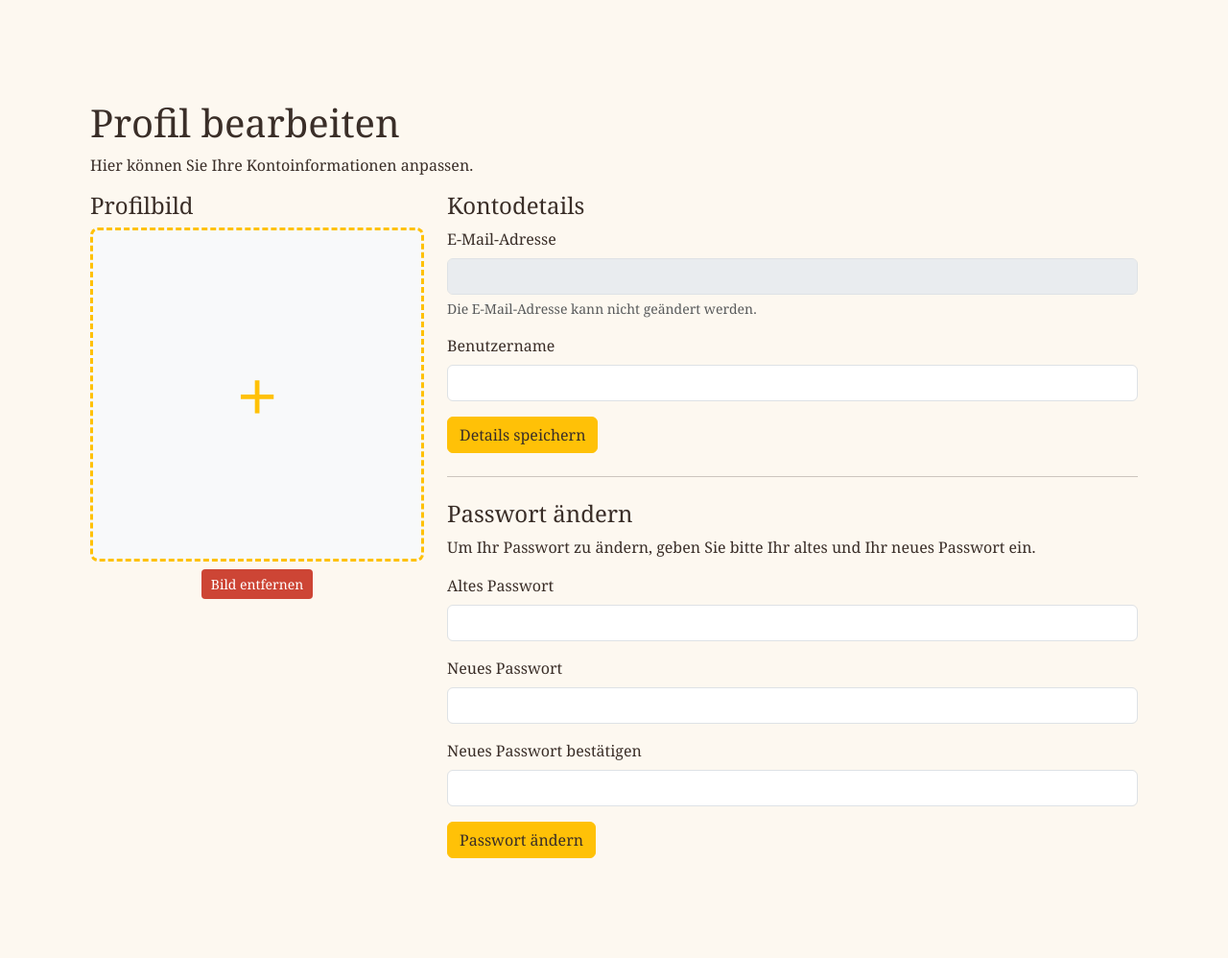
After one commit to bomeocode/wurstify, a CodeIgniter 4 app: the page made by app/Views/profile/show.php in a window 1280 px wide. The commit adds this page. Shown: the whole page at 96% size. Run offline with PHP 8.4 and a stand-in for CodeIgniter, Linux system fonts and the light colour scheme; the template is opened without the code that fills it, so the values that code supplies are empty; some libraries are stand-ins or nearby versions.

Commit message:
User profile

```diff
--- a/app/Config/Routes.php
+++ b/app/Config/Routes.php
@@ -12,12 +12,16 @@ $routes->post('ratings/create', 'Ratings::create');
 $routes->get('/feed', 'Feed::index');
 $routes->get('/merch', 'Merch::index');
 $routes->get('/settings', 'Settings::index');
-$routes->get('/me', 'Settings::profile');
 $routes->get('vendor/(:segment)', 'Vendor::show/$1');
 $routes->get('api/vendors/(:segment)/ratings', 'Api\VendorRatings::index/$1');
 $routes->get('api/vendor-search', 'Api\VendorSearch::index');
 $routes->post('api/rating-image-upload', 'Api\RatingImageUpload::upload');
 $routes->post('api/rating-image-delete', 'Api\RatingImageUpload::delete');
+
+// Profil bearbeiten
+$routes->get('profile', 'Profile::show', ['filter' => 'session']);
+$routes->post('profile/update', 'Profile::update', ['filter' => 'session']);
+$routes->post('api/avatar-upload', 'Api\AvatarUpload::upload', ['filter' => 'session']);
 
 service('auth')->routes($routes);
 
--- a/app/Models/UserModel.php
+++ b/app/Models/UserModel.php
@@ -20,15 +20,12 @@ class UserModel extends ShieldUserModel
         // da diese Spalten in der `users`-Tabelle nicht existieren.
         $this->allowedFields = [
             ...$this->allowedFields,
+            'avatar',
             // Hier könnten Sie EIGENE, ZUSÄTZLICHE Spalten eintragen,
             // falls Sie die `users`-Tabelle später einmal erweitern.
             // z.B. 'first_name', 'last_name'
         ];
     }
-
-    // In app/Models/UserModel.php
-
-    // In app/Models/UserModel.php
 
     public function getUsersWithGroups(?string $searchTerm = null)
     {
--- a/app/Views/partials/header.php
+++ b/app/Views/partials/header.php
@@ -21,7 +21,7 @@
                 </li>
               <?php endif; ?>
               <li class="nav-item">
-                <a class="nav-link" href="<?= base_url('me') ?>">Profil</a>
+                <a class="nav-link" href="<?= base_url('profile') ?>">Profil</a>
               </li>
               <li class="nav-item">
                 <a class="nav-link" href="<?= base_url('settings') ?>">Einstellungen</a>
--- /dev/null
+++ b/app/Views/profile/show.php
@@ -0,0 +1,81 @@
+<?= $this->extend('layouts/main_light') ?>
+<?= $this->section('title') ?>Profil bearbeiten<?= $this->endSection() ?>
+
+<?= $this->section('content') ?>
+<div class="container mt-5">
+  <h1>Profil bearbeiten</h1>
+  <p>Hier können Sie Ihre Kontoinformationen anpassen.</p>
+
+  <?php if (session()->has('message')) : ?>
+    <div class="alert alert-success"><?= session('message') ?></div>
+  <?php endif ?>
+  <?php if (session()->has('errors')) : ?>
+    <ul class="alert alert-danger">
+      <?php foreach (session('errors') as $error) : ?>
+        <li><?= $error ?></li>
+      <?php endforeach ?>
+    </ul>
+  <?php endif ?>
+
+  <div class="row">
+    <div class="col-md-4">
+      <h4>Profilbild</h4>
+      <div class="image-upload-wrap">
+        <input class="file-upload-input" type='file' accept="image/*" />
+        <div class="drag-text">
+          <div class="upload-icon">+</div>
+        </div>
+        <div class="file-upload-content">
+          <img class="file-upload-image" src="<?= $user->avatar ? '/uploads/avatars/' . esc($user->avatar, 'attr') : '#' ?>" alt="Profilbild" />
+          <div class="progress-bar-wrap">
+            <div class="progress-bar"></div>
+          </div>
+        </div>
+      </div>
+      <p class="text-center mt-2">
+        <button type="button" class="btn btn-sm btn-outline-danger remove-image">Bild entfernen</button>
+      </p>
+    </div>
+
+    <div class="col-md-8">
+      <h4>Kontodetails</h4>
+      <?= form_open('profile/update') ?>
+      <input type="hidden" class="csrf-token" name="<?= csrf_token() ?>" value="<?= csrf_hash() ?>" />
+      <input type="hidden" name="avatar" id="image1_filename" value="<?= esc($user->avatar) ?>">
+
+      <div class="mb-3">
+        <label for="email" class="form-label">E-Mail-Adresse</label>
+        <input type="email" id="email" class="form-control" value="<?= esc($user->getIdentities()[0]->secret ?? '') ?>" disabled>
+        <div class="form-text">Die E-Mail-Adresse kann nicht geändert werden.</div>
+      </div>
+      <div class="mb-3">
+        <label for="username" class="form-label">Benutzername</label>
+        <input type="text" id="username" name="username" class="form-control" value="<?= esc($user->username) ?>">
+      </div>
+      <button type="submit" class="btn btn-primary">Details speichern</button>
+      <?= form_close() ?>
+
+      <hr class="my-4">
+
+      <h4>Passwort ändern</h4>
+      <p>Um Ihr Passwort zu ändern, geben Sie bitte Ihr altes und Ihr neues Passwort ein.</p>
+      <?= form_open(route_to('shield_action_password')) ?>
+      <?= csrf_field() ?>
+      <div class="mb-3">
+        <label for="old_password" class="form-label">Altes Passwort</label>
+        <input type="password" id="old_password" name="old_password" class="form-control" required>
+      </div>
+      <div class="mb-3">
+        <label for="password" class="form-label">Neues Passwort</label>
+        <input type="password" id="password" name="password" class="form-control" required>
+      </div>
+      <div class="mb-3">
+        <label for="password_confirm" class="form-label">Neues Passwort bestätigen</label>
+        <input type="password" id="password_confirm" name="password_confirm" class="form-control" required>
+      </div>
+      <button type="submit" class="btn btn-primary">Passwort ändern</button>
+      <?= form_close() ?>
+    </div>
+  </div>
+</div>
+<?= $this->endSection() ?>
```
Also changed, not shown: app/Controllers/Api/AvatarUpload.php (added, +36 -0 lines), app/Controllers/Profile.php (added, +52 -0 lines), app/Database/Migrations/2025-06-26-180350_AddAvatarToUsers.php (added, +25 -0 lines), public/assets/js/profile.js (added).
